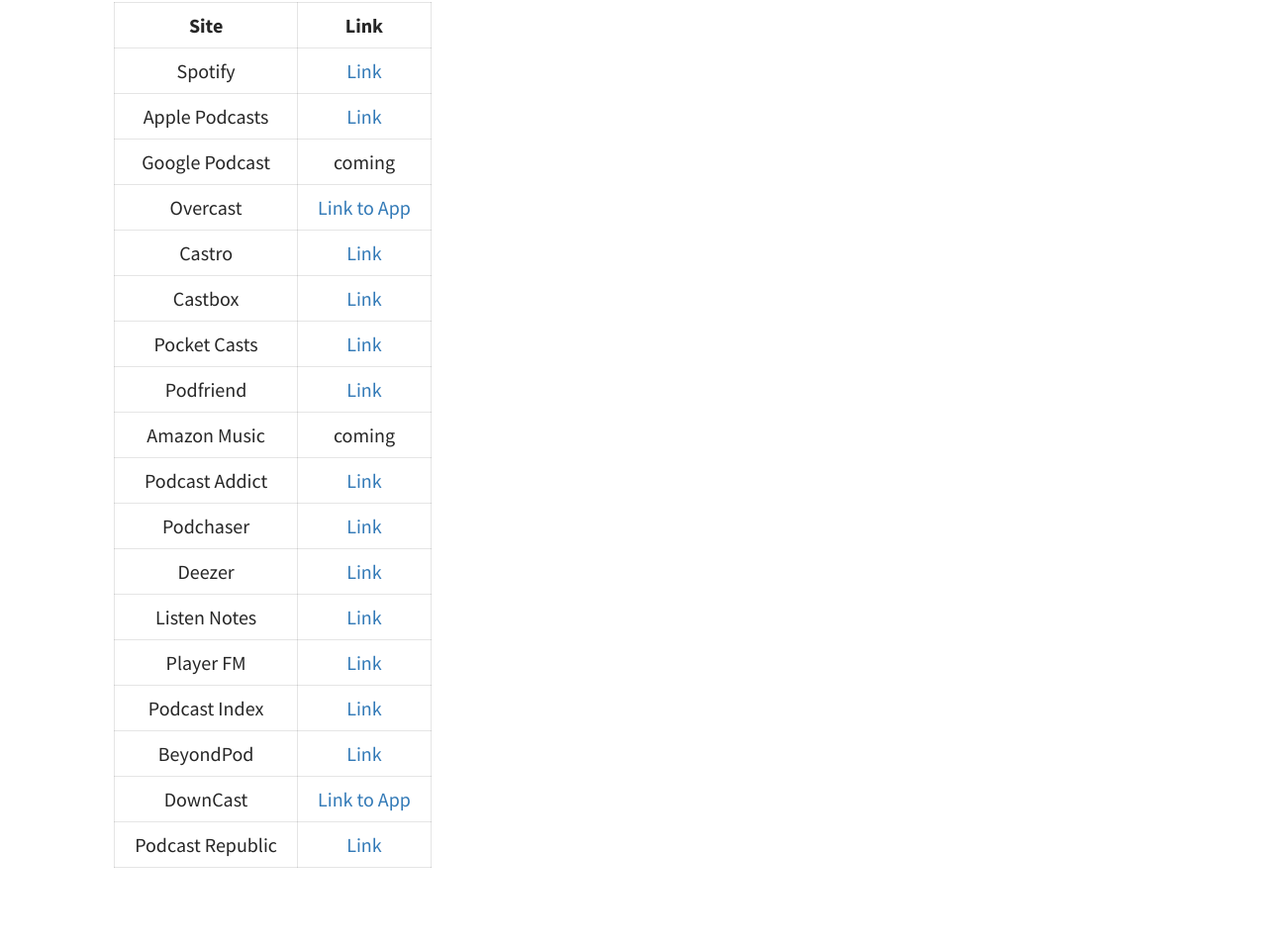
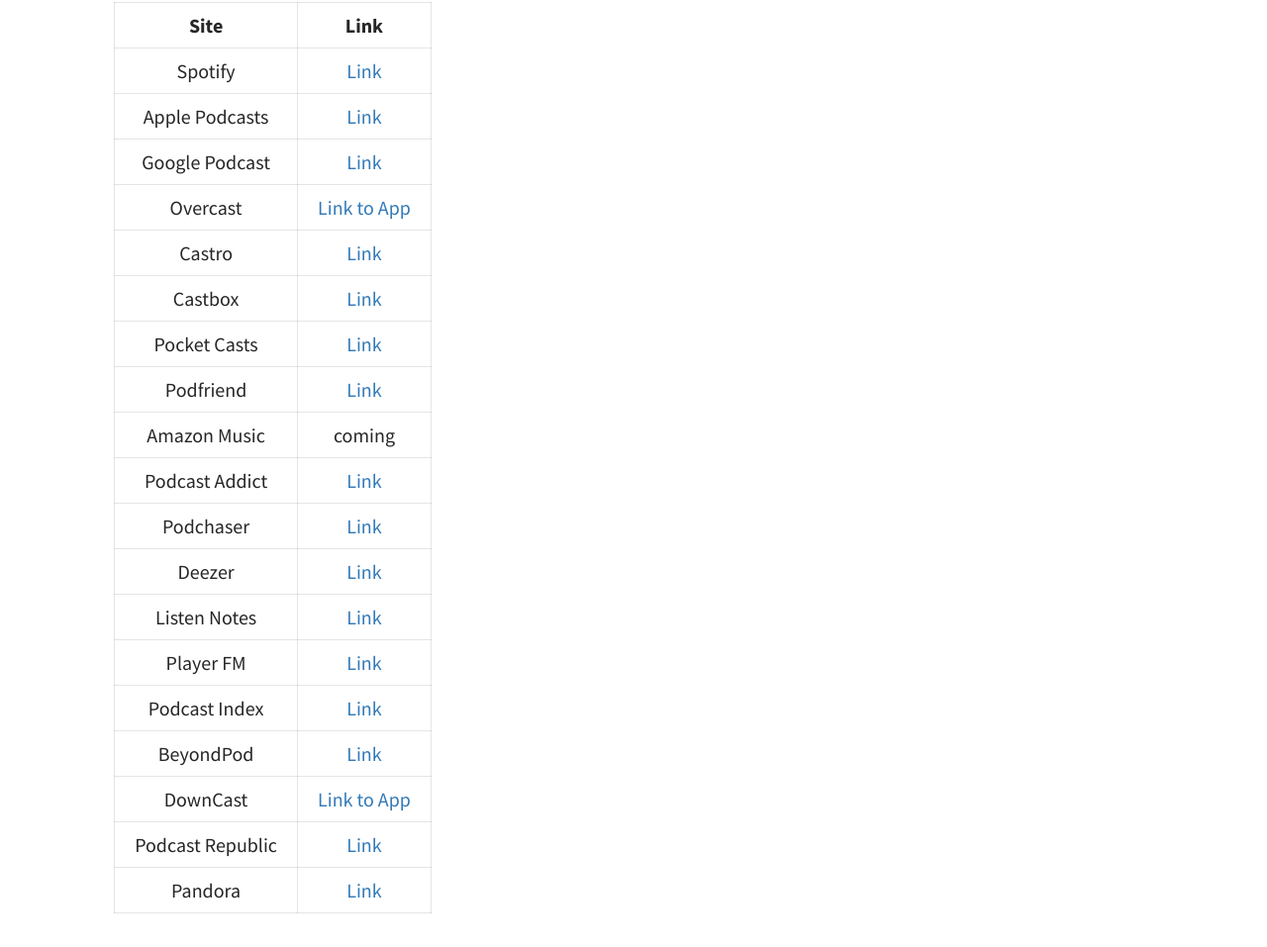
Before and after one commit to codereport/adsp2, a Jekyll site: the page built from pages/listen.md, in a window 1280 px wide and 1400 px high. Shown: the part 440-1397 px from the top of the window at 99% size. Built offline with Jekyll 4.4.1, drawn with Linux system fonts in a browser that asks for light colours.

Commit message:
Update Listen

```diff
--- a/pages/listen.md
+++ b/pages/listen.md
@@ -11,7 +11,7 @@
 | :--------------: | :---------------------------------------------------------------------------------------------------: |
 |     Spotify      |                     [Link](https://open.spotify.com/show/5hcsSlBadLYlO1rfjPnssA)                      |
 |  Apple Podcasts  |    [Link](https://podcasts.apple.com/ca/podcast/algorithms-data-structures-programs/id1541407369)     |
-|  Google Podcast  |                                                coming                                                 |
+|  Google Podcast  |   [Link](https://podcasts.google.com/feed/aHR0cHM6Ly9mZWVkcy5idXp6c3Byb3V0LmNvbS8xNTAxOTYwLnJzcw==)   |
 |     Overcast     |                                  [Link to App](https://overcast.fm/)                                  |
 |      Castro      |                [Link](https://castro.fm/podcast/bd698c72-6f4e-4a81-bf18-7924f64011be)                 |
 |     Castbox      |  [Link](https://castbox.fm/channel/id3544076?utm_campaign=ex_share_ch&utm_medium=exlink&country=gb)   |
@@ -27,3 +27,4 @@
 |    BeyondPod     | [Link](http://player.beyondpod.mobi/details/aHR0cHM6Ly9mZWVkcy5idXp6c3Byb3V0LmNvbS8xNTAxOTYwLnJzcw==) |
 |     DownCast     |                              [Link to App](https://www.downcastapp.com/)                              |
 | Podcast Republic |                      [Link](https://www.podcastrepublic.net/podcast/1541407369)                       |
+|     Pandora      |           [Link](https://www.pandora.com/podcast/algorithms-plus-data-structures-programs/)           |
```
